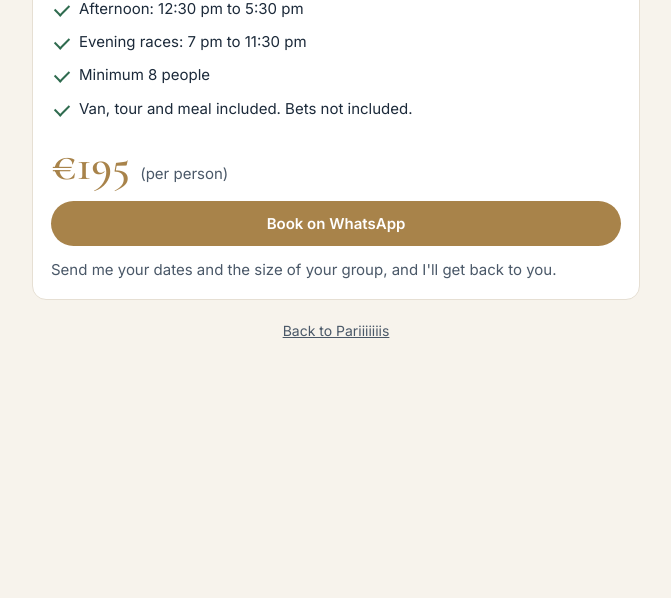
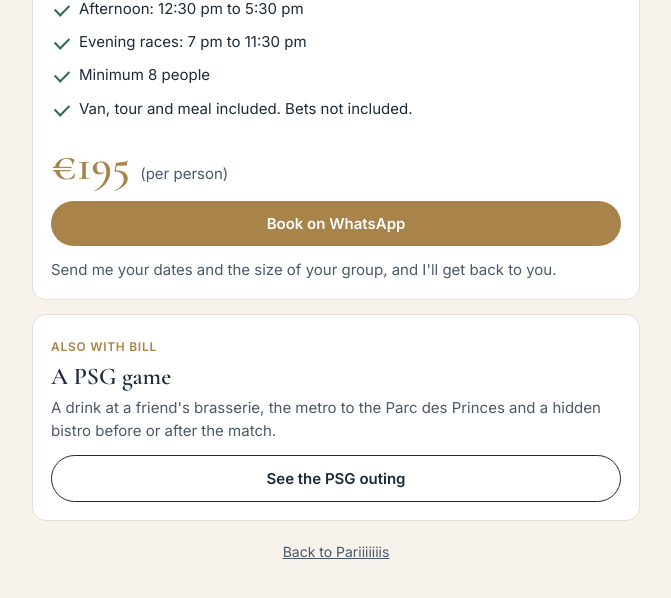
Before and after one commit to OlieBill/OlieBill.github.io, a plain HTML site: page vincennes/index.html in a window 1280 px wide. Shown: the part 1428-2026 px from the top of the page, without its empty margins (304-975 px from the left). Before the commit the page ends 1820 px from the top, so only its background shows below. Drawn offline with nearby package versions, Linux system fonts and the light colour scheme.

Commit message:
Update index.html

```diff
--- a/vincennes/index.html
+++ b/vincennes/index.html
@@ -136,6 +136,7 @@ header h1{font-size:26px}
     <a class="btn gold full" id="waBtn" href="#" target="_blank" rel="noopener">Book on WhatsApp</a>
     <p class="note">Send me your dates and the size of your group, and I'll get back to&nbsp;you.</p>
   </div>
+  <div class="card" style="margin-top:8px"><span class="tag">Also with Bill</span><h3>A PSG&nbsp;game</h3><p>A drink at a friend's brasserie, the metro to the Parc des Princes and a hidden bistro before or after the&nbsp;match.</p><div class="row"><a class="btn line" href="https://oliebill.github.io/psg/">See the PSG outing</a></div></div>
   <a class="back" href="https://oliebill.github.io/">Back to Pariiiiiiis</a>
 </main>
 <script>
```
